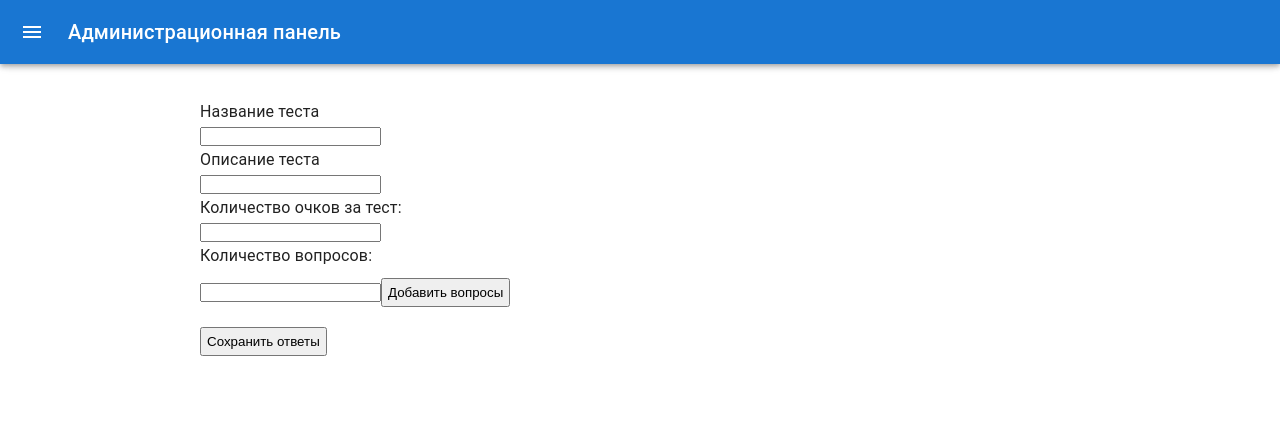
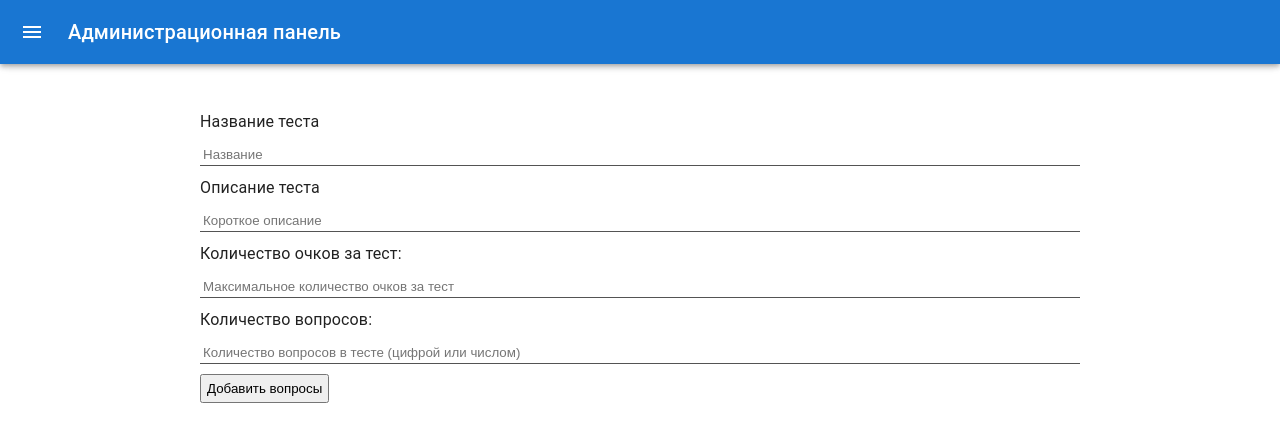
Before and after one commit to MatveyBatishchev/AdminPanel-Hackaton2023, a React (Create React App) app in the folder frontend/hackaton-admin2023/: page /tests/create_test in a window 1280 px wide. Shown: the top 442 px of the page. Built offline with nearby package versions, Linux system fonts and the light colour scheme.

Commit message:
fix: minor fixes added

```diff
--- a/frontend/hackaton-admin2023/src/pages/CreateTest/index.js
+++ b/frontend/hackaton-admin2023/src/pages/CreateTest/index.js
@@ -5,10 +5,11 @@ import QuestionComponent from "../../shared/ui/QuestionComponent";
 const CreateTest = () => {
 
     // const [components, setComponents] = useState([]);
-    const [inputs, setInputs] = React.useState([])
-    const [amount, setAmount] = React.useState("")
-    const [renderInputs, setRenderInputs] = React.useState(false);
+    const [inputs, setInputs] = useState([])
+    const [amount, setAmount] = useState("")
+    const [renderInputs, setRenderInputs] = useState(false);
 
+    const [isAction, setAction] = useState(false);
 
 
     function saveAnswers() {
@@ -18,17 +19,21 @@ const CreateTest = () => {
     return (
         <>
             <div className={classes['test-wrapper']}>
-                <p>Название теста</p>
-                <input/>
-                <p>Описание теста</p>
-                <input/>
-                <p>Количество очков за тест:</p>
-                <input/>
-                <p>Количество вопросов:</p>
-                <input onChange={(event) => setAmount(event.target.value)}/>
+                <div className={classes['column']}></div>
+                <p className={classes['text']}>Название теста</p>
+                <input placeholder="Название"/>
+                <p className={classes['text']}>Описание теста</p>
+                <input placeholder="Короткое описание"/>
+                <p className={classes['text']}>Количество очков за тест:</p>
+                <input placeholder="Максимальное количество очков за тест"/>
+                <p className={classes['text']}>Количество вопросов:</p>
+                <input onChange={(event) => setAmount(event.target.value)}
+                       placeholder="Количество вопросов в тесте (цифрой или числом)"/>
+                <div></div>
                 <button id='quest' className={classes['btn']} onClick={() => {
                     setRenderInputs(true);
                     document.getElementById("quest").disabled = true;
+                    setAction(true);
                 }}>Добавить вопросы
                 </button>
                 <form onSubmit={(event) => {event.preventDefault()}}>
@@ -36,7 +41,7 @@ const CreateTest = () => {
                         Array.from(Array(Number(amount))).map((x, index) => <QuestionComponent
                             key={index}
                             id={index}/>)}
-                    <button id='save-btn' className={classes['btn']} type="submit" onClick={()=>{saveAnswers()}}>Сохранить ответы</button>
+                    <button id='save-btn' className={isAction ? classes['action-button'] : classes['button']} type="submit" onClick={()=>{saveAnswers()}}>Сохранить ответы</button>
                 </form>
             </div>
         </>
--- a/frontend/hackaton-admin2023/src/pages/CreateTest/style.module.scss
+++ b/frontend/hackaton-admin2023/src/pages/CreateTest/style.module.scss
@@ -1,8 +1,30 @@
 .test-wrapper {
   padding: 100px 200px 0 200px;
 }
-
 .btn {
   padding: 5px;
   margin: 10px 10px 10px 0;
 }
+
+.button {
+  display: none;
+}
+
+.action-button {
+  padding: 5px;
+  margin: 10px 10px 10px 0;
+  display: block;
+}
+
+.text {
+  padding: 10px 0 0 0;
+}
+
+input {
+  outline: 0;
+  padding: 3px;
+  border-width: 0 0 1px;
+  border-color: black;
+  width: 100%;
+  margin: 10px 0 0 0;
+}
--- a/frontend/hackaton-admin2023/src/shared/ui/QuestionComponent/index.js
+++ b/frontend/hackaton-admin2023/src/shared/ui/QuestionComponent/index.js
@@ -1,6 +1,7 @@
 import React, {useRef, useState} from 'react';
 import classes from './style.module.scss';
 import QuestionType from "../../../widgets/QuestionType";
+import AnswerType from "../../../widgets/AnswerType";
 
 const QuestionComponent = (props) => {
 
@@ -10,7 +11,6 @@ const QuestionComponent = (props) => {
 
     const [aType, setAnswerType] = useState('');
 
-    const change = useRef();
 
     const questionType = [{
         id: 0,
@@ -31,23 +31,28 @@ const QuestionComponent = (props) => {
 
     const answerType = [{
         id: 0,
-        value: "Текст"
+        value: "Текстовый ответ"
     },
         {
             id: 1,
-            value: "Аудио"
+            value: "Аудио-дорожка"
         },
         {
             id: 2,
-            value: "Видео"
+            value: "Видео-ресурс"
         },
         {
             id: 3,
-            value: "Изображение"
+            value: "Изображение или фотография"
         }]
 
     function questionTypeSelect(event) {
         setQuestionType(event.target.value);
+        console.log('value is:', event.target.value);
+    }
+
+    function answerTypeSelect(event) {
+        setAnswerType(event.target.value);
         console.log('value is:', event.target.value);
     }
 
@@ -59,54 +64,43 @@ const QuestionComponent = (props) => {
                     <input className={classes['text-input']} id='question' placeholder='Текст вопроса'/>
                 </div>
                 <p className={classes['choose-question']}>Выберите тип вопроса:</p>
-                <select ref={change} id="select-question" onChange={questionTypeSelect}>
+                <select id="select-question" onChange={questionTypeSelect}>
                     {
                         questionType.map(type => {
                             return (
-                                <option key={type.id} id={type.id} value={type.id}>{type.value}</option>
+                                <option key={type.id} id={type.id} value={type.value}>{type.value}</option>
                             )
                         })
                     }
                 </select>
-                {/*{*/}
-                {/*    (qType && Number(qType) === 1 && Array.from(Array(Number(qType))).map((x, index) => {*/}
-                {/*        return (*/}
-                {/*            <div key={index}>*/}
-                {/*                <p className={classes['audio-text']}>Прикрепите аудио-материал:</p>*/}
-                {/*                <input className={classes['audio-input']} type="file" />*/}
-                {/*            </div>*/}
-                {/*        )*/}
-                {/*    }))*/}
-                {/*}*/}
-                {/*{*/}
-                {/*    (qType && Number(qType) === 2 && Array.from(Array(Number(qType))).map((x, index) => {*/}
-                {/*        return (*/}
-                {/*            <div key={index}>*/}
-                {/*                <p className={classes['video-text']}>Прикрепите видео-материал:</p>*/}
-                {/*                <input className={classes['video-input']} type="file"/>*/}
-                {/*            </div>*/}
-                {/*        )*/}
-                {/*    }))*/}
-                {/*}*/}
                 {
-                        (qType && Array.from(Array(Number(qType))).map((x, index) => {
-                        return (
-                            <QuestionType key={index} id={index}/>
-                        )
-                    }))
+                    (qType ? (
+                        <QuestionType key={qType} value={qType}/>
+                    ) :
+                        (
+                            <div></div>
+                        ))
                 }
 
                 <p className={classes['choose-answer']}>Выберите тип ответа:</p>
-                <select>
+                <select id="select-ans" onChange={answerTypeSelect}>
                     {
                         answerType.map(type => {
                             return (
-                                <option key={type.id}>{type.value}</option>
+                                <option key={type.id} value={type.value}>{type.value}</option>
                             )
                         })
 
                     }
                 </select>
+                {
+                    (aType ? (
+                            <AnswerType key={aType} value={aType}/>
+                        ) :
+                        (
+                            <div></div>
+                        ))
+                }
             </div>
         </>
     );
--- /dev/null
+++ b/frontend/hackaton-admin2023/src/widgets/AnswerType/index.js
@@ -0,0 +1,45 @@
+import React from 'react';
+
+const AnswerType = (props) => {
+    const componentValue = props.value;
+    console.log(componentValue);
+
+    return (
+        <div>
+            {componentValue === 'Текстовый ответ' &&
+                <div>
+                    <p>Запишите варианты ответов:</p>
+                    <input type="text"/>
+                    <input type="text"/>
+                    <input type="text"/>
+                    <input type="text"/>
+                </div>
+            }
+            {componentValue === 'Аудио-дорожка' && <div>
+                <p>Прикрепите аудио-материал:</p>
+                <input type="file"/>
+                <input type="file"/>
+                <input type="file"/>
+                <input type="file"/>
+            </div>}
+            {componentValue === 'Видео-ресурс' &&
+                <div>
+                    <p>Прикрепите видео-материал:</p>
+                    <input type="file"/>
+                    <input type="file"/>
+                    <input type="file"/>
+                    <input type="file"/>
+                </div>}
+            {componentValue === 'Изображение или фотография' &&
+                <div>
+                    <p>Прикрепите фото-материал:</p>
+                    <input type="file"/>
+                    <input type="file"/>
+                    <input type="file"/>
+                    <input type="file"/>
+                </div>}
+        </div>
+    );
+};
+
+export default AnswerType;
--- a/frontend/hackaton-admin2023/src/widgets/QuestionType/index.js
+++ b/frontend/hackaton-admin2023/src/widgets/QuestionType/index.js
@@ -1,40 +1,27 @@
 import React from 'react';
 
 const QuestionType = (props) => {
+
+    const componentValue = props.value;
+    console.log(componentValue);
+
     return (
         <div>
-            {
-                (Number(props.id) === 1 ? (
-                        <div>
+            {componentValue === 'Аудио' && <div>
                 <p>Прикрепите аудио-материал:</p>
                 <input type="file"/>
-                        </div>
-                    ) :
-                    (Number(props.id) === 2 ? (
+            </div>}
+            {componentValue === 'Видео' &&
                 <div>
                     <p>Прикрепите видео-материал:</p>
                     <input type="file"/>
-                            </div>
-                        ) :
-                        (
+                </div>}
+            {componentValue === 'Изображение' &&
                 <div>
                     <p>Прикрепите фото-материал:</p>
                     <input type="file"/>
+                </div>}
         </div>
-                        )))}
-        </div>
-        // }
-        // {
-        //
-        //     }))
-        // }
-        // {
-        //     ( && Array.from(Array(Number(props.id))).map((x, index) => {
-        //         return (
-        //
-        //         )
-        //     }))
-        // }
     );
 };
 
```
Also changed, not shown: frontend/hackaton-admin2023/src/widgets/AnswerType/style.module.scss (added), 1 other file (tests, documents, lock files or other folders). Lines whose indentation alone changed are shown as unchanged.
